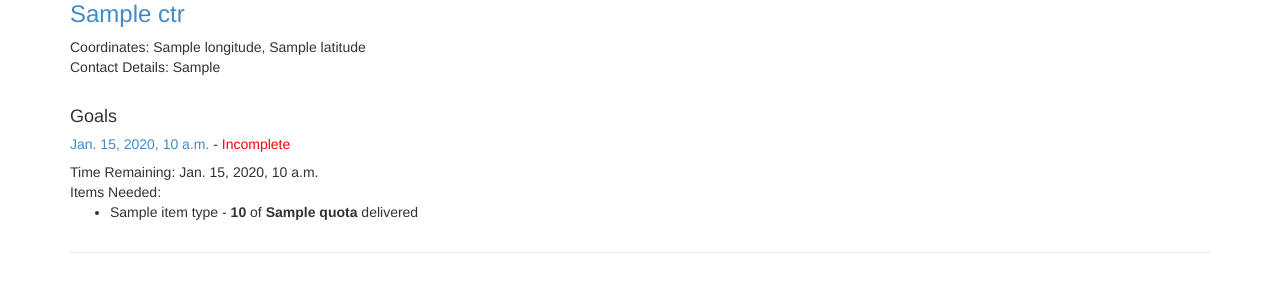
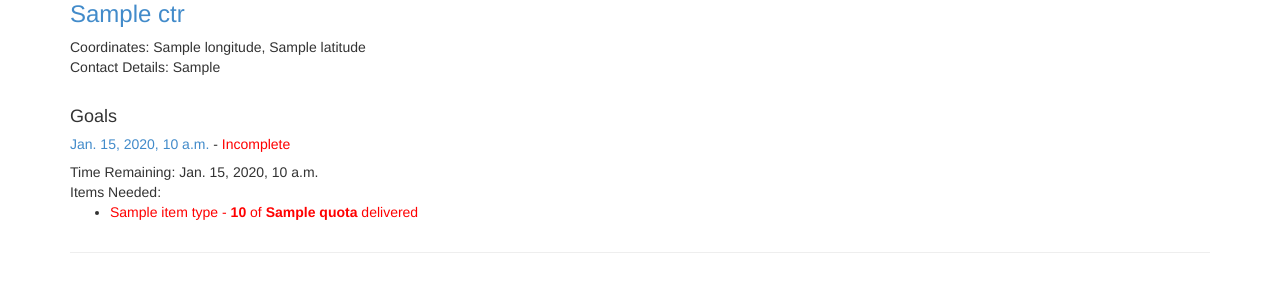
Before and after one commit to kevinskydy/hack4good, a Django app: template hack4good/templates/relief/relief_centers_index.html in a window 1280 px wide. Shown: the part 222-522 px from the top of the page. Run offline with Django 3.2, Linux system fonts and the light colour scheme; data comes from the database, SQL or seed files in the repository; tables that the repository leaves empty hold one stand-in row (values such as "Sample post"); the template is opened without the code that fills it: values that come from a table or form of the project are taken from there, most other values are stand-ins (such as "Sample title", 1, 10 or a date in 2020); parts of the project's set-up code (start-up, migrations or seed data) failed here and were passed over; some libraries are stand-ins or nearby versions.

Commit message:
Improved styles

```diff
--- a/hack4good/relief/models.py
+++ b/hack4good/relief/models.py
@@ -84,7 +84,7 @@ class Item(models.Model):
 
 	@property
 	def get_is_complete(self):
-		return self.get_total_delivered() == self.quota
+		return self.percent_complete >= 100.0
 
 	def __unicode__(self):
 		return "%s: %s - %d" % (self.goal, self.item_type, self.quota)
--- a/hack4good/templates/relief/relief_centers_index.html
+++ b/hack4good/templates/relief/relief_centers_index.html
@@ -33,11 +33,11 @@ Causes
 						<a href="{% url "goal_view" goal.id %}">
 							{{ goal.target_date }}
 						</a> -
-						{% if goal.get_is_complete %}
-						<span class="green">Complete</span>
-					{% else %}
-						<span class="red">Incomplete</span>
-					{% endif %}
+						{% if goal.get_is_completed %}
+							<span class="green">Complete</span>
+						{% else %}
+							<span class="red">Incomplete</span>
+						{% endif %}
 					</h5>
 					<div>
 						Time Remaining: {{ goal.get_remaining_time }}
@@ -46,7 +46,12 @@ Causes
 					<ul>
 					{% for item in goal.items.all %}
 						<li>
-							{{ item.item_type.name }} - <strong>{{ item.get_total_delivered }}</strong> of <strong>{{ item.quota }}</strong> delivered</li>
+							{% if item.get_is_complete %}
+								<span class="green">{{ item.item_type.name }} - <strong>{{ item.get_total_delivered }}</strong> of <strong>{{ item.quota }}</strong> delivered</span>
+							{% else %}
+								<span class="red">{{ item.item_type.name }} - <strong>{{ item.get_total_delivered }}</strong> of <strong>{{ item.quota }}</strong> delivered</span>
+							{% endif %}
+						</li>
 					{% endfor %}
 					</ul>
 					<div class="fb-share-button" data-href="{{ base_url }}{% url "goal_view" goal.id %}" data-type="button_count"></div>
```
